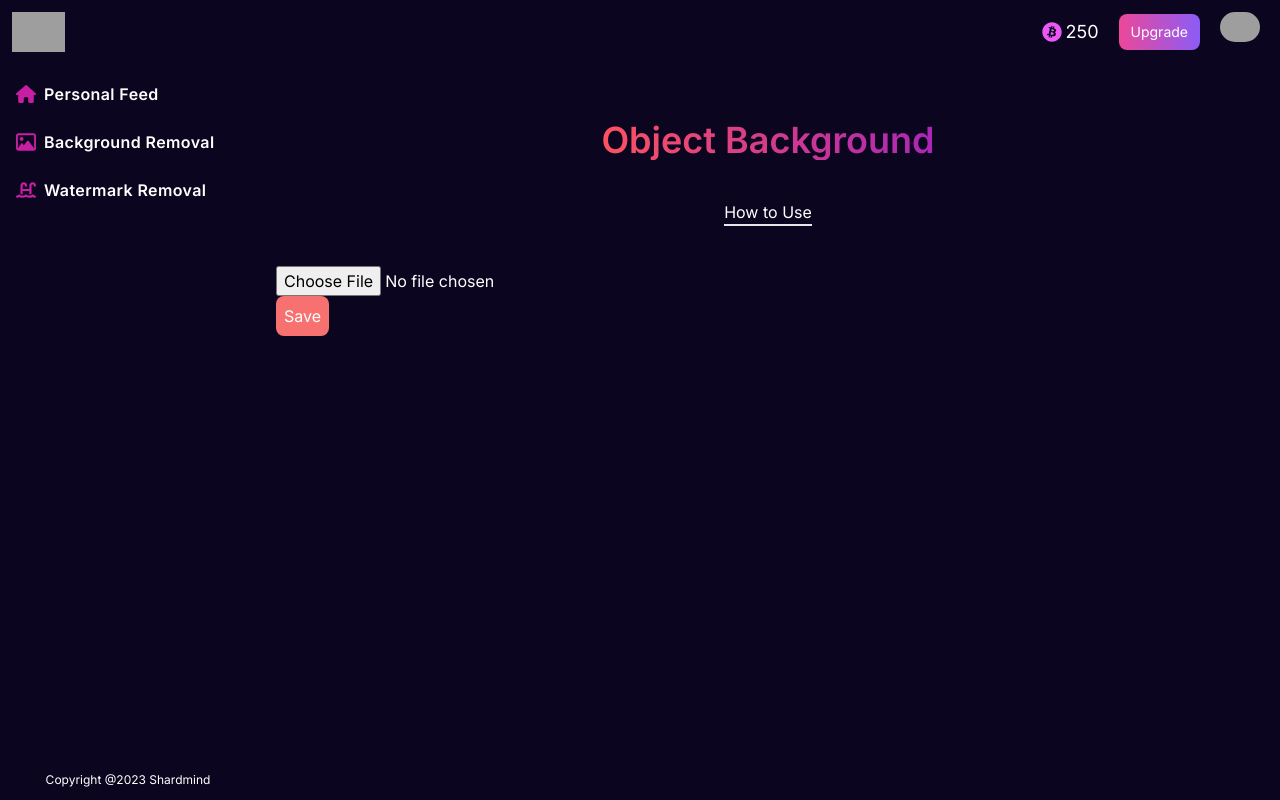
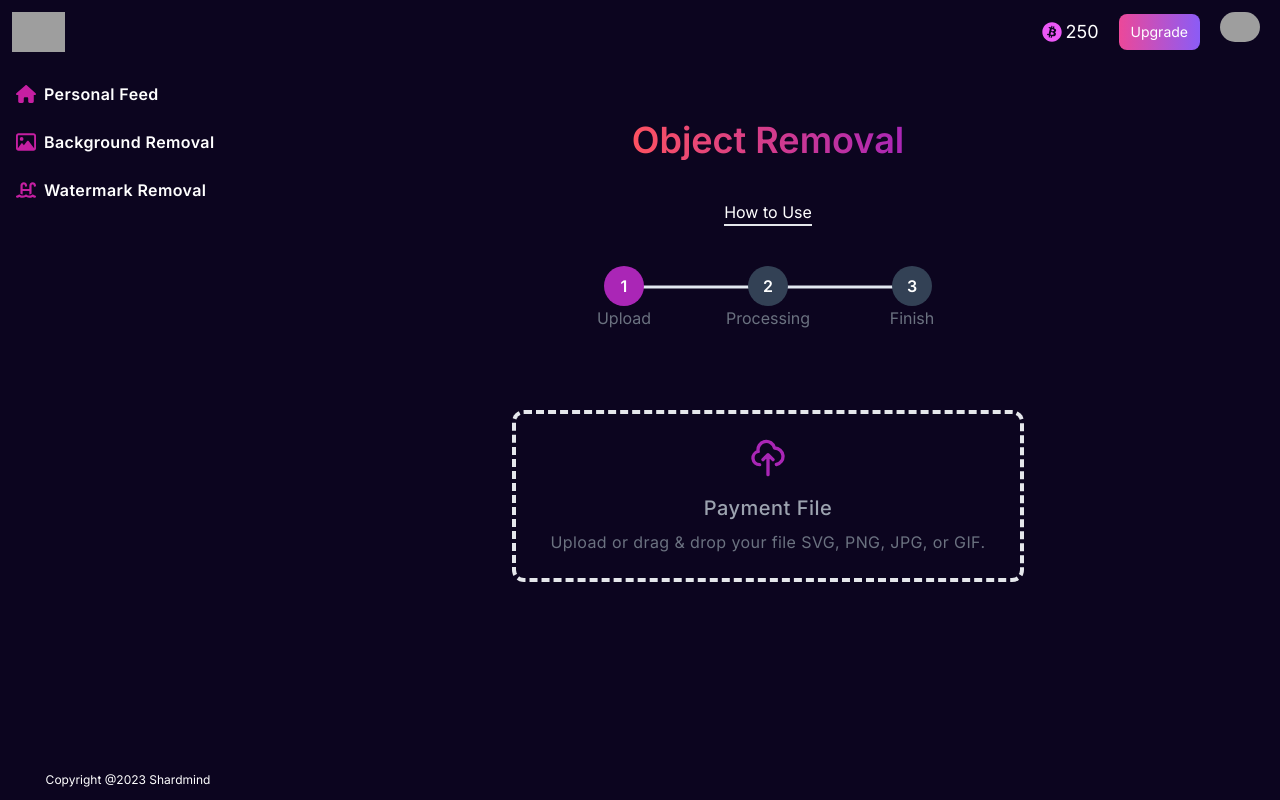
Before and after one commit to shaiadul/ShardmindAI, a Next.js app: page /dashboard/watermarkremoval in a window 1280 px wide. Built offline with nearby package versions, Linux system fonts and the light colour scheme; grey boxes are pictures that could not be loaded.

Commit message:
button add dynamic

```diff
--- a/app/dashboard/components/drawingcanvas/index.jsx
+++ b/app/dashboard/watermarkremoval/drawingupload.jsx
@@ -1,7 +1,7 @@
 "use client";
 import React, { useRef, useState } from "react";
 
-const DrawingCanvasTest = () => {
+const DrawingCanvas = () => {
   const canvasRef = useRef();
   const [imageUrl, setImageUrl] = useState(null);
   const [drawing, setDrawing] = useState(false);
@@ -112,34 +112,68 @@ const DrawingCanvasTest = () => {
   };
 
   return (
-    <div className="">
-      <input type="file" accept="image/*" onChange={handleImageChange} />
+    <div className="my-20">
+      <label
+        htmlFor="dropzone-file"
+        className={`mx-auto cursor-pointer ${
+          imageUrl ? "hidden" : "flex"
+        } w-full max-w-lg flex-col items-center rounded-xl border-4 border-dashed border-gradient-to-br from-[#FD5261] to-[#AA26B6] p-6 text-center`}
+      >
+        <svg
+          xmlns="http://www.w3.org/2000/svg"
+          className="h-10 w-10 text-[#AA26B6]"
+          fill="none"
+          viewBox="0 0 24 24"
+          stroke="currentColor"
+          strokeWidth="2"
+        >
+          <path
+            strokeLinecap="round"
+            strokeLinejoin="round"
+            d="M7 16a4 4 0 01-.88-7.903A5 5 0 1115.9 6L16 6a5 5 0 011 9.9M15 13l-3-3m0 0l-3 3m3-3v12"
+          />
+        </svg>
+
+        <h2 className="mt-4 text-xl font-medium text-gray-400 tracking-wide">
+          Payment File
+        </h2>
+        <p className="mt-2 text-gray-500 tracking-wide">
+          Upload or drag & drop your file SVG, PNG, JPG, or GIF.
+        </p>
+
+        <input
+          id="dropzone-file"
+          type="file"
+          className="hidden"
+          accept="image/*"
+          onChange={handleImageChange}
+        />
+      </label>
+
       {imageUrl && (
-        <div className="border-2 border-pink-500 relative">
+        <div className="border-4 border-dashed border-gradient-to-br from-[#FD5261] to-[#AA26B6] p-6 w-fit h-fit flex flex-col justify-center items-center mx-auto">
           <canvas
             ref={canvasRef}
             width={800}
             height={600}
-            style={{
-              position: "absolute",
-              top: 0,
-              left: 0,
-              border: "1px solid #000",
-            }}
             onMouseDown={(e) => handleCanvasDrawStart(e)}
             onMouseMove={(e) => handleCanvasDrawMove(e)}
             onMouseUp={handleCanvasDrawEnd}
             onMouseLeave={handleCanvasDrawEnd}
           />
+
+          <div className=" my-10 flex justify-center items-center">
+            <button
+              className="btn mt-2 bg-gradient-to-r from-pink-500 to-violet-500 rounded-lg px-2 py-1"
+              onClick={handleSaveImage}
+            >
+              Download
+            </button>
+          </div>
         </div>
       )}
-      <div>
-        <button className="bg-red-400 p-2 rounded-lg" onClick={handleSaveImage}>
-          Save
-        </button>
-      </div>
     </div>
   );
 };
 
-export default DrawingCanvasTest;
+export default DrawingCanvas;
--- a/app/dashboard/watermarkremoval/page.jsx
+++ b/app/dashboard/watermarkremoval/page.jsx
@@ -1,12 +1,12 @@
 import React from "react";
-import DrawingCanvasTest from "../components/drawingcanvas";
+import StepsWaterMark from "./stepswateratermark";
 
 const page = () => {
   return (
     <section className="md:mx-5 my-10">
       <div className="flex justify-center">
         <span className="text-2xl md:text-4xl font-semibold bg-clip-text text-transparent bg-gradient-to-r from-[#FD5261] to-[#AA26B6]">
-          Object Background
+          Object Removal
         </span>
       </div>
 
@@ -15,7 +15,7 @@ const page = () => {
           How to Use
         </p>
       </div>
-      <DrawingCanvasTest />
+      <StepsWaterMark />
     </section>
   );
 };
--- /dev/null
+++ b/app/dashboard/watermarkremoval/stepswateratermark.jsx
@@ -0,0 +1,45 @@
+"use client";
+import React, { useState } from "react";
+import { TiTick } from "react-icons/ti";
+import DrawingCanvas from "./drawingupload";
+
+const StepsWaterMark = () => {
+  const steps = ["Upload", "Processing", "Finish"];
+  const [currentStep, setCurrentStep] = useState(1);
+  const [complete, setComplete] = useState(false);
+  return (
+    <>
+      <div className="flex justify-center">
+        {steps?.map((step, i) => (
+          <div
+            key={i}
+            className={`step-item ${currentStep === i + 1 && "active"} ${
+              (i + 1 < currentStep || complete) && "complete"
+            } `}
+          >
+            <div className="step">
+              {i + 1 < currentStep || complete ? <TiTick size={24} /> : i + 1}
+            </div>
+            <p className="text-gray-500">{step}</p>
+          </div>
+        ))}
+      </div>
+      {/* {!complete && (
+      <button
+        className="btn"
+        onClick={() => {
+          currentStep === steps.length
+            ? setComplete(true)
+            : setCurrentStep((prev) => prev + 1);
+        }}
+      >
+        {currentStep === steps.length ? "Finish" : "Next"}
+      </button>
+    )} */}
+
+      <DrawingCanvas setCurrentStep={setCurrentStep} setComplete={setComplete} />
+    </>
+  );
+};
+
+export default StepsWaterMark;
```
